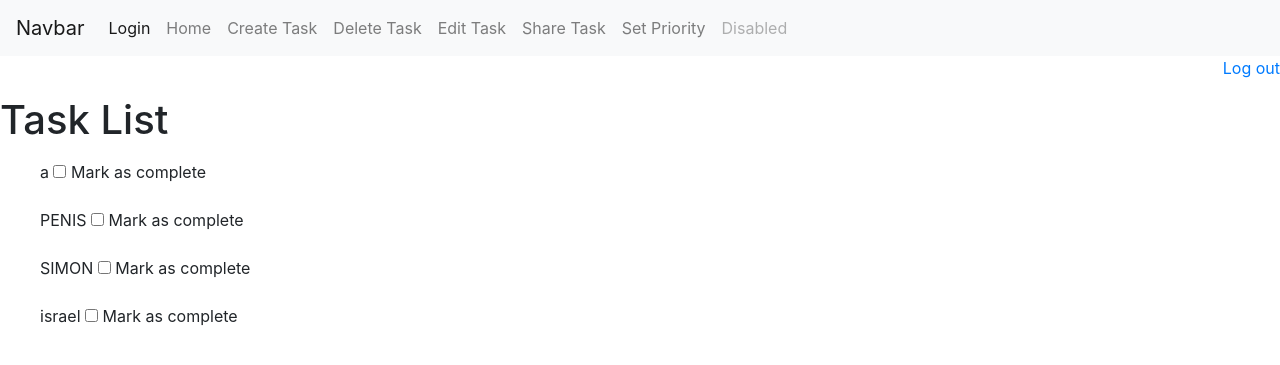
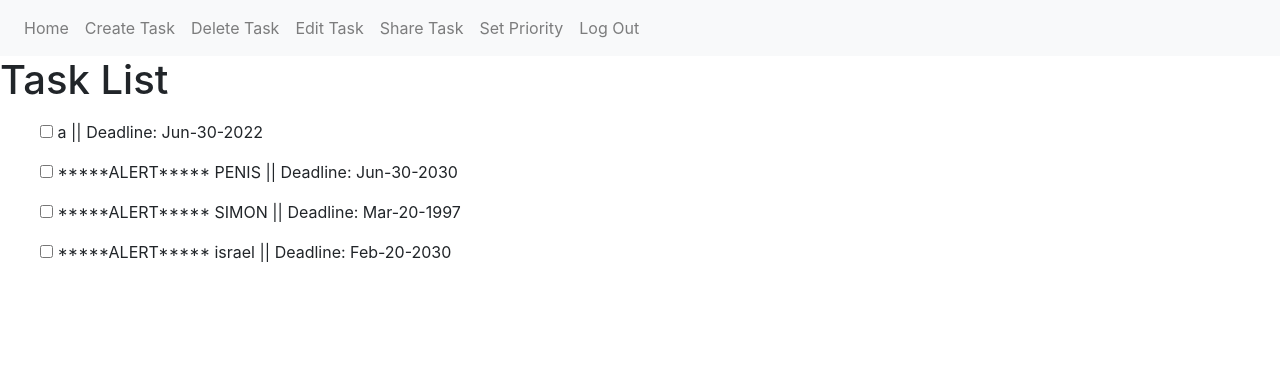
Before and after one commit to ZetaVII/Task-Manager-App, a Flask app: page /overview in a window 1280 px wide. Shown: the top 365 px of the page. Run offline with Flask 2, Linux system fonts and the light colour scheme; a user stored in the database is signed in; data comes from the database, SQL or seed files in the repository; both versions use the stored data as it was after the commit; some libraries are stand-ins or nearby versions.

Commit message:
Update
- Split base.html into two separate files: one for if user is not logged in and vice versa. Changed to base_loggedIn.html for routes that require @login
- Added reminder attribute to Task and viewable in overview.html
- Added form reminder option in create and edit task
- Changed the list variable in overview to be a dictionary when passed to html

```diff
--- a/app/forms.py
+++ b/app/forms.py
@@ -26,14 +26,8 @@ class OverviewForm(FlaskForm):
     ----------
     complete : BooleanField
         Checkbox for user to mark task as complete.
-    createtask : SubmitField
-        Button to make a new task.
-    deletetask : SubmitField
-        Button to delete a task.
     """
     complete = BooleanField('Mark as complete')
-    createtask = SubmitField('Create Task')
-    deletetask = SubmitField('Delete Task')
 
 class NewTaskForm(FlaskForm):
     """
@@ -53,7 +47,9 @@ class NewTaskForm(FlaskForm):
     title = StringField('Title', validators = [DataRequired()])
     description = StringField('Description')
     create = SubmitField('Create')
-    date = DateField('Finish by (mm/dd/yyyy)', format=('%m/%d/%Y'))
+    date = DateField('*Required: Finish by (mm/dd/yyyy)', format=('%m/%d/%Y'))
+    reminder = BooleanField("Flash Reminder")
+
 
 class DeleteTaskForm(FlaskForm):
     """
@@ -101,6 +97,7 @@ class EditTaskForm(FlaskForm):
     title = StringField("Title", validators=[DataRequired()])
     description = StringField("Description")
     save = SubmitField("Save changes")
+    reminder = BooleanField("Flash Reminder")
 
 class FindTaskForm(FlaskForm):
     """
--- a/app/routes.py
+++ b/app/routes.py
@@ -46,7 +46,7 @@ def login():
         login_user(user)
         return redirect('/overview')
 
-    return render_template("login.html", title="SIGN IN", form=form)
+    return render_template("login.html", title="Sign In", form=form)
 
 @app.route('/overview', methods=['GET', 'POST'])
 @login_required
@@ -57,18 +57,18 @@ def overview():
     Display all existing tasks in a list. Provide options for creating, deleting, and
     editing tasks along with other options for interacting with tasks.
 
-    Parameters
-    ----------
-
     Returns
     -------
     Render the overview.html template.
     """
     form = OverviewForm()
-    list = []
+    taskList = []
     for task in current_user.tasks:
-        list.append(task.title)
-    return render_template('overview.html', title='Account Overview', form=form, list=list)
+        if task.reminder == 1:
+            taskList.append({"Title":task.title, "Reminder":True, "Deadline":task.deadline})
+        else:
+            taskList.append({"Title": task.title, "Deadline":task.deadline})
+    return render_template('overview.html', title='Account Overview', form=form, list=taskList)
 
 @app.route('/logout', methods=['GET', 'POST'])
 @login_required
@@ -115,14 +115,14 @@ def createtask():
             return redirect('/createtask')
 
         if form.description.data is not None:
-            newtasks = Task(title=form.title.data, description=form.description.data, user_id=current_user.id)
+            newtasks = Task(title=form.title.data, description=form.description.data, user_id=current_user.id, reminder = form.reminder.data)
             if form.date.data is not None:
                 newtasks.setDeadline(form.date.data.strftime("%b-%d-%Y"))
             current_user.tasks.append(newtasks)
             db.session.add(newtasks)
             db.session.commit()
         else:
-            newtasks = Task(title=form.title.data, user_id=current_user.id)
+            newtasks = Task(title=form.title.data, user_id=current_user.id, reminder = form.reminder.data)
             if form.date.data is not None:
                 newtasks.setDeadline(form.date.data.strftime("%b-%d-%Y"))
             current_user.tasks.append(newtasks)
@@ -179,6 +179,7 @@ def editTask():
             flash('Title already taken.')
             return redirect('/edittask')
         tk.title = form.title.data
+        tk.reminder = form.reminder.data
         if form.description.data is not None:
             tk.description = form.description.data
         db.session.commit()
--- a/app/templates/base.html
+++ b/app/templates/base.html
@@ -8,35 +8,16 @@
         </head>
         <body>
                 <nav class="navbar navbar-expand-lg navbar-light bg-light">
-                        <a class="navbar-brand" href="#">Navbar</a>
                         <button class="navbar-toggler" type="button" data-toggle="collapse" data-target="#navbarNav" aria-controls="navbarNav" aria-expanded="false" aria-label="Toggle navigation">
                           <span class="navbar-toggler-icon"></span>
                         </button>
                         <div class="collapse navbar-collapse" id="navbarNav">
                           <ul class="navbar-nav">
-                            <li class="nav-item active">
-                              <a class="nav-link" href="{{ url_for('login') }}"> Login <span class="sr-only">(current)</span></a>
+                            <li>
+                                <a class="nav-link" href="{{ url_for('login') }}"> Login <span class="sr-only">(current)</span></a>
                             </li>
-                            <li class="nav-item">
-                              <a class="nav-link" href="{{ url_for('overview') }}">Home</a>
-                            </li>
-                            <li class="nav-item">
-                              <a class="nav-link" href="{{ url_for('createtask') }}">Create Task</a>
-                            </li>
-                            <li class="nav-item">
-                              <a class="nav-link" href="{{ url_for('deletetask') }}">Delete Task</a>
-                            </li>
-                            <li class="nav-item">
-                              <a class="nav-link" href="{{ url_for('findTask') }}">Edit Task</a>
-                            </li>
-                            <li class="nav-item">
-                              <a class="nav-link" href="{{ url_for('shareTask') }}">Share Task</a>
-                            </li>
-                            <li class="nav-item">
-                              <a class="nav-link" href="{{ url_for('setPriority') }}">Set Priority</a>
-                            </li>
-                            <li class="nav-item">
-                              <a class="nav-link disabled" href="#">Disabled</a>
+                            <li>
+                                <a class="nav-link" href="{{ url_for('register') }}"> Register <span class="sr-only">(current)</span></a>
                             </li>
                           </ul>
                         </div>
--- /dev/null
+++ b/app/templates/base_loggedIn.html
@@ -0,0 +1,51 @@
+<html>
+        <head>
+                <link rel="stylesheet" href="https://stackpath.bootstrapcdn.com/bootstrap/4.3.1/css/bootstrap.min.css" integrity="sha384-ggOyR0iXCbMQv3Xipma34MD+dH/1fQ784/j6cY/iJTQUOhcWr7x9JvoRxT2MZw1T" crossorigin="anonymous">
+
+                {% if title %}
+                <title> {{title}} </title>
+                {% endif %}
+        </head>
+        <body>
+                <nav class="navbar navbar-expand-lg navbar-light bg-light">
+                        <button class="navbar-toggler" type="button" data-toggle="collapse" data-target="#navbarNav" aria-controls="navbarNav" aria-expanded="false" aria-label="Toggle navigation">
+                          <span class="navbar-toggler-icon"></span>
+                        </button>
+                        <div class="collapse navbar-collapse" id="navbarNav">
+                          <ul class="navbar-nav">
+                            <li class="nav-item">
+                              <a class="nav-link" href="{{ url_for('overview') }}">Home</a>
+                            </li>
+                            <li class="nav-item">
+                              <a class="nav-link" href="{{ url_for('createtask') }}">Create Task</a>
+                            </li>
+                            <li class="nav-item">
+                              <a class="nav-link" href="{{ url_for('deletetask') }}">Delete Task</a>
+                            </li>
+                            <li class="nav-item">
+                              <a class="nav-link" href="{{ url_for('findTask') }}">Edit Task</a>
+                            </li>
+                            <li class="nav-item">
+                              <a class="nav-link" href="{{ url_for('shareTask') }}">Share Task</a>
+                            </li>
+                            <li class="nav-item">
+                              <a class="nav-link" href="{{ url_for('setPriority') }}">Set Priority</a>
+                            </li>
+                            <li class="nav-item">
+                              <a class="nav-link" href="{{ url_for('logout') }}">Log Out</a>
+                            </li>
+                          </ul>
+                        </div>
+                </nav>
+                {% for msg in get_flashed_messages() %}
+                        <li> {{ msg }} </li>
+                {% endfor %}
+
+                {% block content %}
+                {% endblock %}
+
+                <script src="https://code.jquery.com/jquery-3.3.1.slim.min.js" integrity="sha384-q8i/X+965DzO0rT7abK41JStQIAqVgRVzpbzo5smXKp4YfRvH+8abtTE1Pi6jizo" crossorigin="anonymous"></script>
+                <script src="https://cdnjs.cloudflare.com/ajax/libs/popper.js/1.14.7/umd/popper.min.js" integrity="sha384-UO2eT0CpHqdSJQ6hJty5KVphtPhzWj9WO1clHTMGa3JDZwrnQq4sF86dIHNDz0W1" crossorigin="anonymous"></script>
+                <script src="https://stackpath.bootstrapcdn.com/bootstrap/4.3.1/js/bootstrap.min.js" integrity="sha384-JjSmVgyd0p3pXB1rRibZUAYoIIy6OrQ6VrjIEaFf/nJGzIxFDsf4x0xIM+B07jRM" crossorigin="anonymous"></script>
+        </body>
+</html>
--- a/app/templates/deletetask.html
+++ b/app/templates/deletetask.html
@@ -1,4 +1,4 @@
-{% extends "base.html" %}
+{% extends "base_loggedIn.html" %}
 
 {% block content %}
 <h1>Delete Task </h1>
--- a/app/templates/edittask.html
+++ b/app/templates/edittask.html
@@ -1,4 +1,4 @@
-{% extends "base.html" %}
+{% extends "base_loggedIn.html" %}
 
 {% block content %}
 <h1> {{title}} </h1>
@@ -12,6 +12,7 @@
         {{ form.description.label }} <br>
         {{ form.description(size=32) }}
     <p>
+        {{ form.reminder() }} {{form.reminder.label}} <br>
         {{ form.save() }}
     </p>
 </form>
--- a/app/templates/findtask.html
+++ b/app/templates/findtask.html
@@ -1,4 +1,4 @@
-{% extends "base.html" %}
+{% extends "base_loggedIn.html" %}
 
 {% block content %}
 <h1> {{title}} </h1>
--- a/app/templates/overview.html
+++ b/app/templates/overview.html
@@ -1,17 +1,17 @@
-{% extends "base.html" %}
+{% extends "base_loggedIn.html" %}
 
 {% block content %}
         <form action = "" method = "post" novalidate>
         {{ form.hidden_tag() }}
-        <p align="right">
-                <a href="{{ url_for('logout') }}"> Log out </a>
-        </p>
         <h1> Task List </h1>
         <p>
                 {% for task in list %}
                         <ul>
-                                {{ task }}
-                                {{ form.complete() }} {{ form.complete.label }}
+                                <p>{{ form.complete() }}
+                                {% if "Reminder" in task %}
+                                *****ALERT*****
+                                {% endif %} {{ task["Title"] }} || Deadline: {{ task["Deadline"]}}
+                                </p>
                         </ul>
                 {% endfor %}
         </p>
--- a/app/templates/setpriority.html
+++ b/app/templates/setpriority.html
@@ -1,4 +1,4 @@
-{% extends "base.html" %}
+{% extends "base_loggedIn.html" %}
 
 {% block content %}
 <h1> {{title}} </h1>
--- a/app/templates/share.html
+++ b/app/templates/share.html
@@ -1,4 +1,4 @@
-{% extends "base.html" %}
+{% extends "base_loggedIn.html" %}
 
 {% block content %}
 <h1> {{title}} </h1>
```
Also changed, not shown: app/models.py (+18 -6 lines), app/templates/login.html (+3 -4 lines), app/templates/newtask.html (+5 -2 lines), app/app.db.
